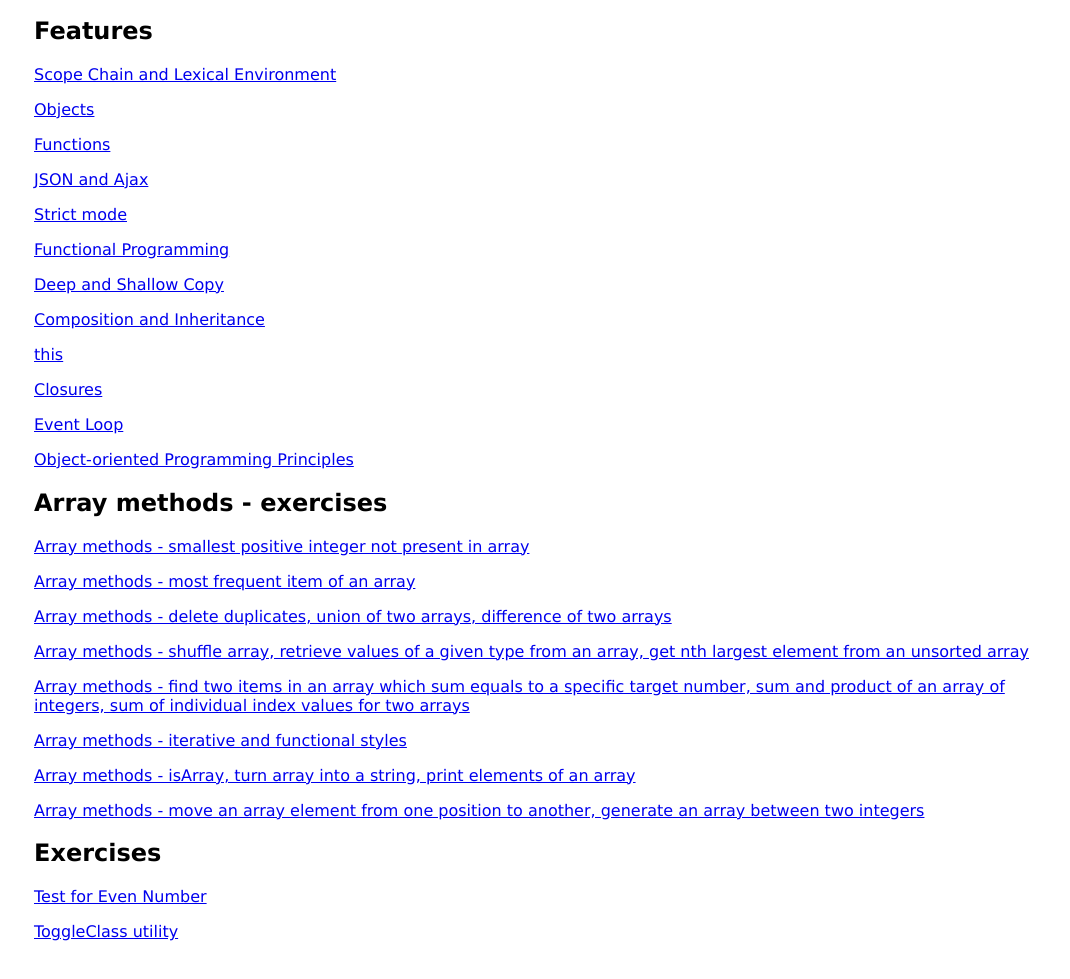
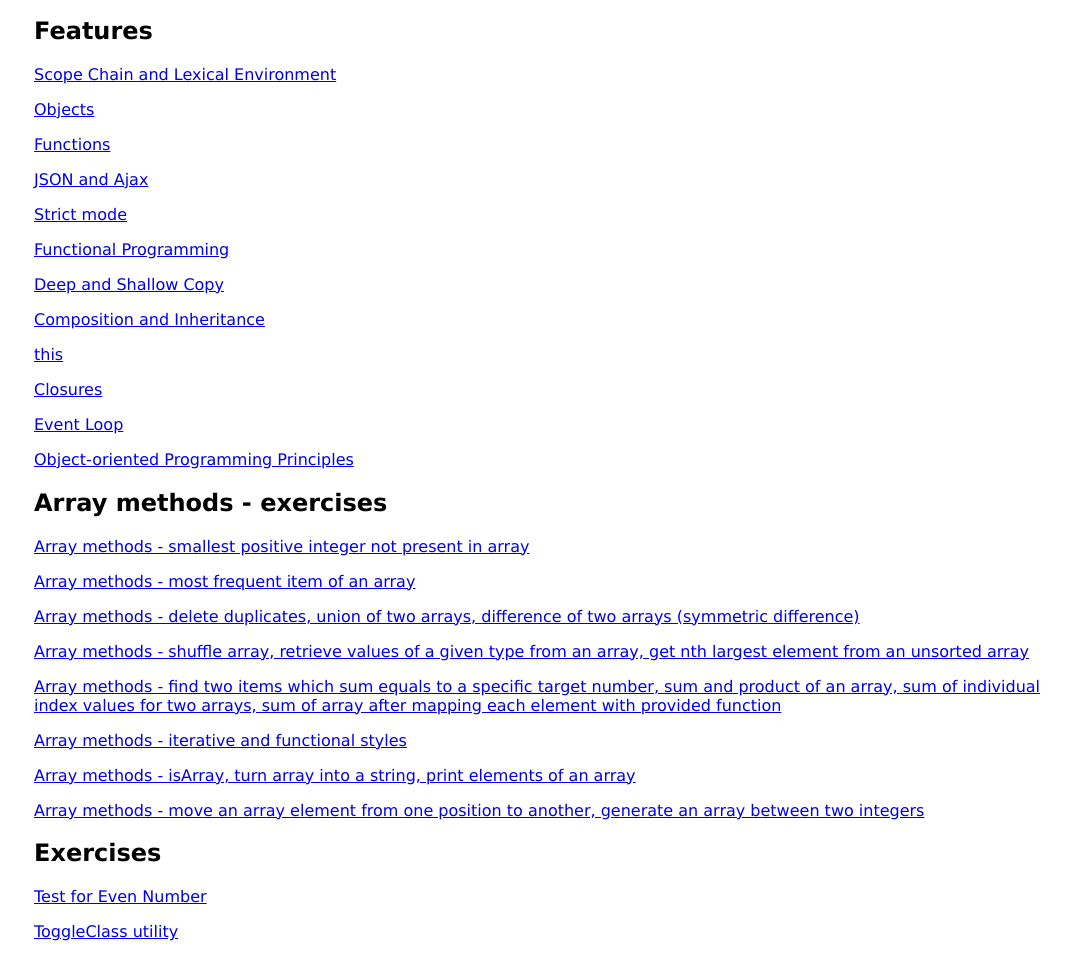
Before and after one commit to eremina-official/javascript-features, a website: page index.html in a window 1280 px wide. Shown: the part 103-1082 px from the top of the page, without its empty margins (94-1164 px from the left). Drawn offline with Linux system fonts and the light colour scheme.

Commit message:
edit markup

```diff
--- a/index.html
+++ b/index.html
@@ -30,9 +30,9 @@
     <h2>Array methods - exercises</h2>
     <p><a href="array-methods-exercises/page13.html">Array methods - smallest positive integer not present in array</a></p>
     <p><a href="array-methods-exercises/page15.html">Array methods - most frequent item of an array</a></p>
-    <p><a href="array-methods-exercises/page17.html">Array methods - delete duplicates, union of two arrays, difference of two arrays</a></p>
+    <p><a href="array-methods-exercises/page17.html">Array methods - delete duplicates, union of two arrays, difference of two arrays (symmetric difference)</a></p>
     <p><a href="array-methods-exercises/page18.html">Array methods - shuffle array, retrieve values of a given type from an array, get nth largest element from an unsorted array</a></p>
-    <p><a href="array-methods-exercises/page19.html">Array methods - find two items in an array which sum equals to a specific target number, sum and product of an array of integers, sum of individual index values for two arrays</a></p>
+    <p><a href="array-methods-exercises/page19.html">Array methods -  find two items which sum equals to a specific target number, sum and product of an array, sum of individual index values for two arrays, sum of array after mapping each element with provided function</a></p>
     <p><a href="array-methods-exercises/page20.html">Array methods - iterative and functional styles</a></p>
     <p><a href="array-methods-exercises/page21.html">Array methods - isArray, turn array into a string, print elements of an array</a></p>
     <p><a href="array-methods-exercises/page22.html">Array methods - move an array element from one position to another, generate an array between two integers</a></p>
```
